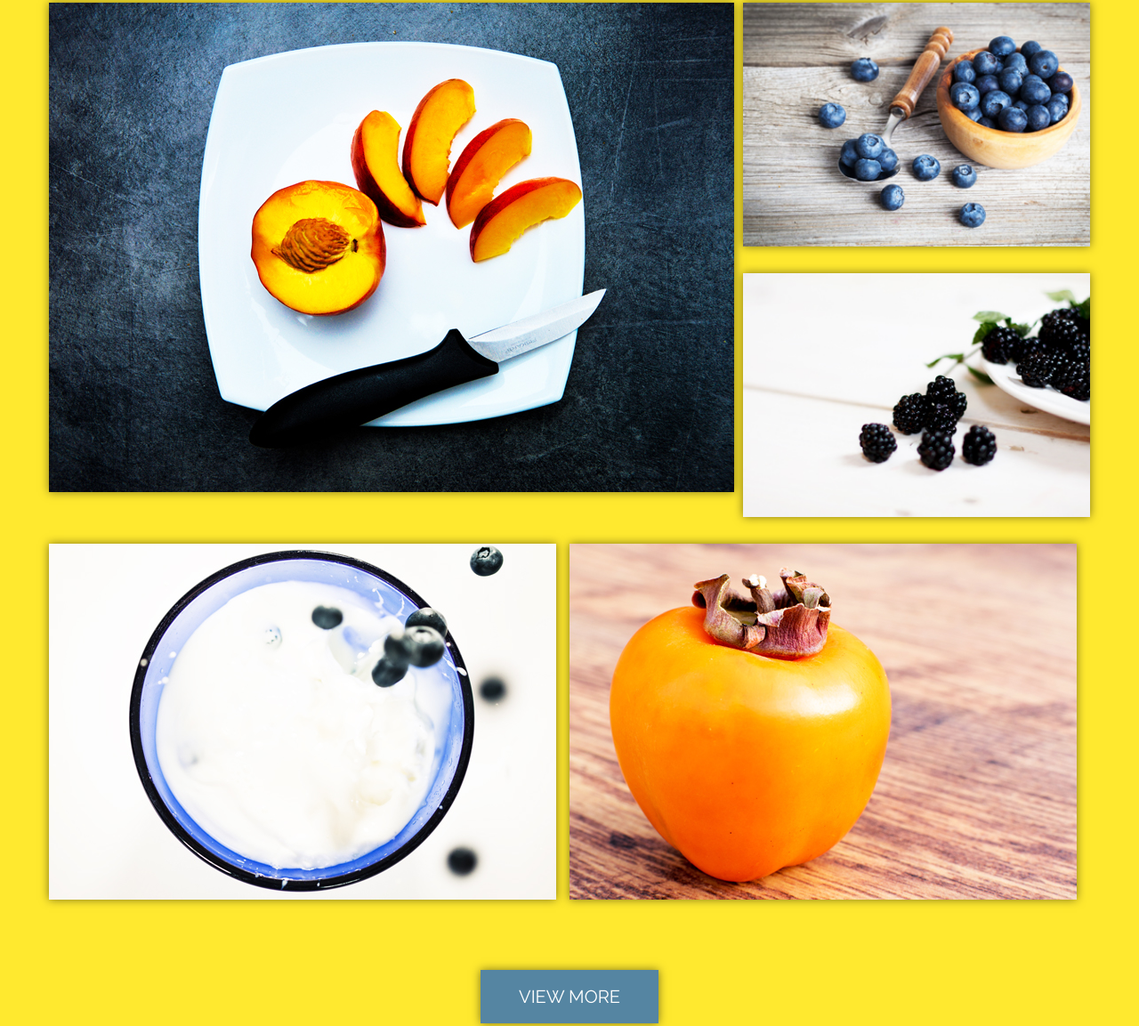
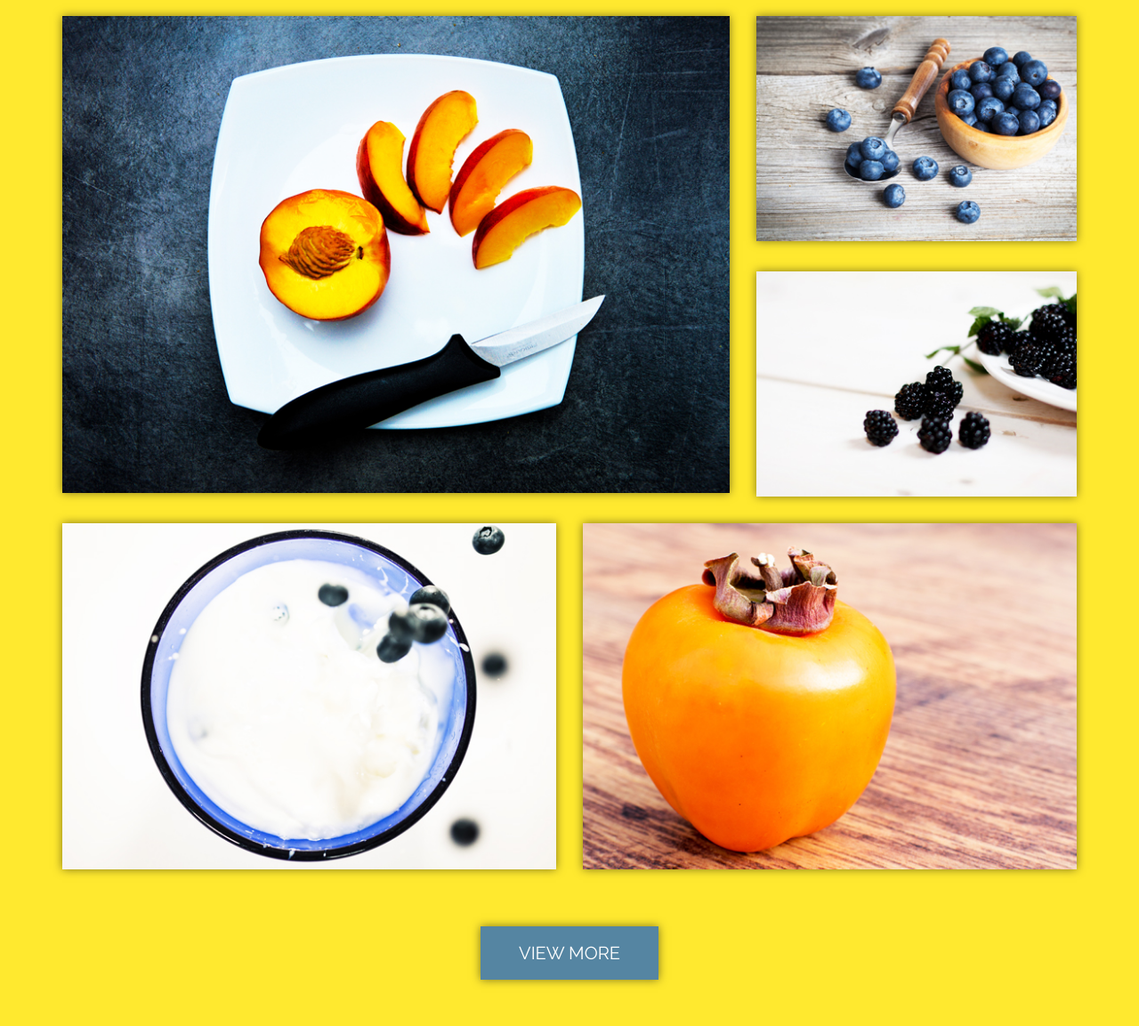
Before and after one commit to libertyin/Cahee-project, a plain HTML site: page index.html in a window 1280 px wide. Shown: the part 2709-3862 px from the top of the page at 89% size. Drawn offline with Linux system fonts and the light colour scheme.

Commit message:
first commit

```diff
--- a/css/main.css
+++ b/css/main.css
@@ -321,10 +321,13 @@ a {
     justify-content: space-between;
 }
 
+.gallery__item {
+    padding: 15px;
+}
+
 .gallery__img {
    max-width: 100%;
    max-height: 100%;
-   margin-bottom: 30px;
    box-shadow: 0 0 10px rgba(0,0,0,0.5);
 }
 
--- a/index.html
+++ b/index.html
@@ -77,6 +77,7 @@
     </div>
     <!-- End Hero -->
 
+    <!-- About -->
     <div class="about" id="about">
 
         <div class="grid">
@@ -112,7 +113,9 @@
         </div>
 
     </div>
+    <!-- End About -->
 
+    <!-- Services -->
     <div class="services">
 
         <div class="grid">
@@ -171,6 +174,7 @@
         </div>
 
     </div>
+     <!--End Services -->
 
     <div class="gallery">
 
@@ -183,19 +187,19 @@
                     nisi ut aliquip ex ea commodo consequat.</p>
             </div>
 
-            <div class="gallery__images">
+            <div class="gallery__images column">
 
-                <div class="column-2-3">
+                <div class="column-2-3 gallery__item">
                     <img class="gallery__img" src="img/img.jpg" alt="">
                 </div>
-                <div class="column-middle column-1-3">
+                <div class="column-middle column-1-3 gallery__item">
                     <img class="gallery__img" src="img/img-1.jpg" alt="">
                     <img class="gallery__img" src="img/img-2.jpg" alt="">
                 </div>
 
-                <div class="column-1-2"><img class="gallery__img" src="img/img-3.jpg" alt=""></div>
+                <div class="column-1-2 gallery__item"><img class="gallery__img" src="img/img-3.jpg" alt=""></div>
 
-                <div class="column-1-2"> <img class="gallery__img" src="img/img-4.jpg" alt=""></div>
+                <div class="column-1-2 gallery__item"> <img class="gallery__img" src="img/img-4.jpg" alt=""></div>
 
             </div>
 
@@ -286,7 +290,6 @@
 
     </div>
 
-
     <div class="contact">
 
         <div class="grid">
--- /dev/null
+++ b/scss/_variables.scss
@@ -0,0 +1,6 @@
+// Variables
+
+// fonts
+
+// colors
+$color-white: #fff;
--- /dev/null
+++ b/scss/common/_main.scss
@@ -0,0 +1,58 @@
+* {
+    margin: 0;
+    padding: 0;
+    box-sizing: border-box;
+}
+
+body {
+    font-family: 'Raleway', sans-serif;
+    color: #262626;
+}
+
+p {
+    font-size: 17px;
+    line-height: 1.5;
+    font-weight: 300;
+}
+
+h1 {
+
+    font-size: 60px;
+    font-weight: 800;
+
+}
+
+h2 {
+
+    font-size: 90px;
+    font-weight: 700;
+}
+
+h3 {
+
+    font-size: 40px;
+    font-weight: 700;
+
+}
+
+a {
+    text-decoration: none;
+}
+
+.btn {
+
+    padding: 18px;
+    display: block;
+    cursor: pointer;
+    width: 200px;
+    box-shadow: 0 0 10px rgba(0,0,0,0.5);
+    text-align: center;
+    font-size: 20px;
+}
+
+.btn a {
+
+    text-transform: uppercase;
+    text-decoration: none;
+    color: $color-white;
+}
```
Also changed, not shown: scss/style.scss (added, +8 -0 lines), img/arrow-left.svg (added), img/arrow-right.svg (added), scss/elements/_btn.scss (added), scss/elements/_nav.scss (added), scss/parts/_footer.scss (added), scss/parts/_header.scss (added).
